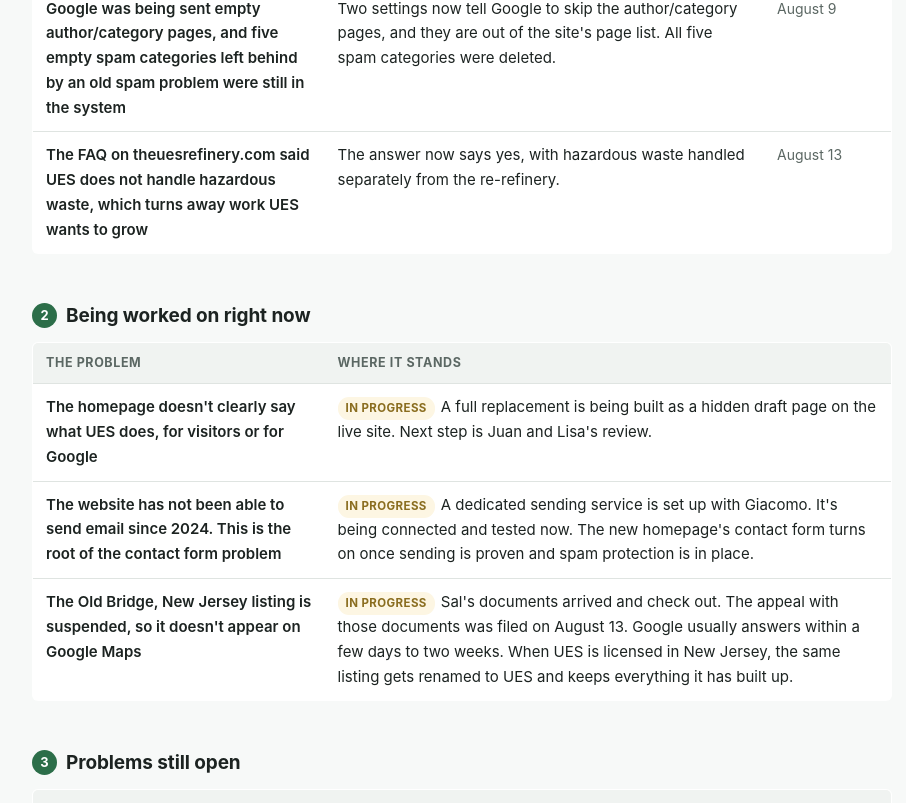
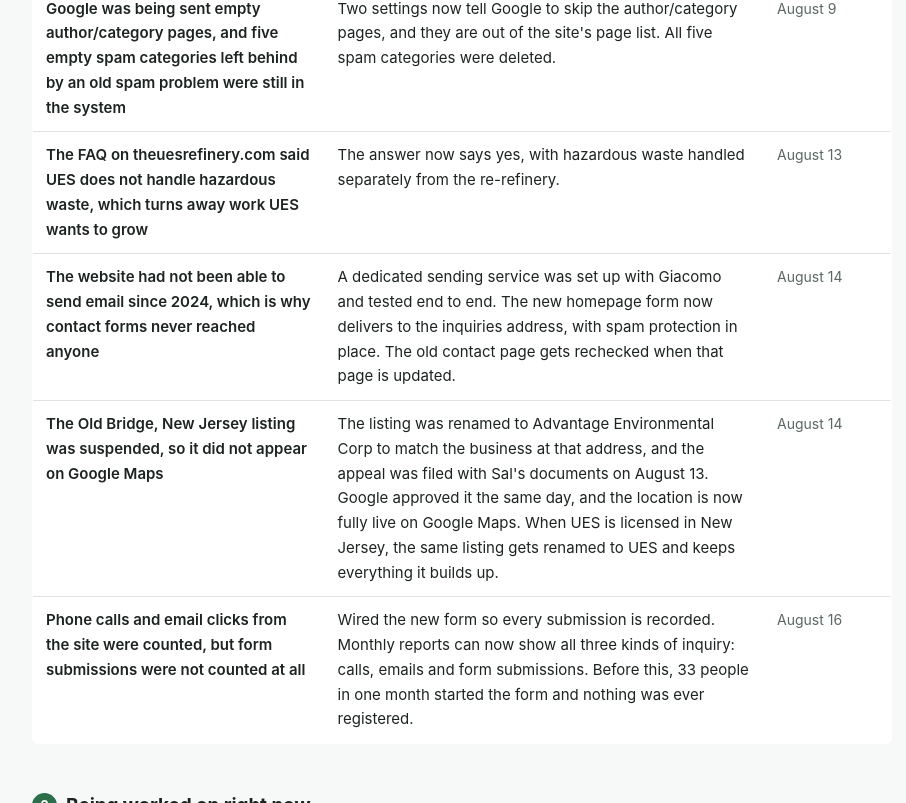
Before and after one commit to MannyPachano/ues-seo-progress, a plain HTML site: page index.html in a window 1280 px wide. Shown: the part 1997-2800 px from the top of the page, without its empty margins (178-1084 px from the left). Drawn offline with Linux system fonts and the light colour scheme.

Commit message:
Update index.html

```diff
--- a/index.html
+++ b/index.html
@@ -60,7 +60,7 @@
   <h1>UES Website Work Log</h1>
   <p class="sub">A plain-language record of the work done on universalenvironmentalservices.com.</p>
   <p class="sub">Prepared by Manny Pachano for Juan Fritschy and Lisa Sandefur.</p>
-  <span class="stamp">Last updated: August 14, 2026</span>
+  <span class="stamp">Last updated: August 18, 2026</span>
 </header>
 
 <div class="note">
@@ -164,6 +164,21 @@
     <td>The answer now says yes, with hazardous waste handled separately from the re-refinery.</td>
     <td class="when">August 13</td>
   </tr>
+  <tr>
+    <td class="prob">The website had not been able to send email since 2024, which is why contact forms never reached anyone</td>
+    <td>A dedicated sending service was set up with Giacomo and tested end to end. The new homepage form now delivers to the inquiries address, with spam protection in place. The old contact page gets rechecked when that page is updated.</td>
+    <td class="when">August 14</td>
+  </tr>
+  <tr>
+    <td class="prob">The Old Bridge, New Jersey listing was suspended, so it did not appear on Google Maps</td>
+    <td>The listing was renamed to Advantage Environmental Corp to match the business at that address, and the appeal was filed with Sal's documents on August 13. Google approved it the same day, and the location is now fully live on Google Maps. When UES is licensed in New Jersey, the same listing gets renamed to UES and keeps everything it builds up.</td>
+    <td class="when">August 14</td>
+  </tr>
+  <tr>
+    <td class="prob">Phone calls and email clicks from the site were counted, but form submissions were not counted at all</td>
+    <td>Wired the new form so every submission is recorded. Monthly reports can now show all three kinds of inquiry: calls, emails and form submissions. Before this, 33 people in one month started the form and nothing was ever registered.</td>
+    <td class="when">August 16</td>
+  </tr>
 </table>
 
 <h2><span class="n">2</span>Being worked on right now</h2>
@@ -173,15 +188,11 @@
 
   <tr>
     <td class="prob">The homepage doesn't clearly say what UES does, for visitors or for Google</td>
-    <td><span class="tag prog">IN PROGRESS</span>A full replacement is being built as a hidden draft page on the live site. Next step is Juan and Lisa's review.</td>
+    <td><span class="tag prog">IN PROGRESS</span>A full replacement is built as a hidden draft page and is now with Juan and Lisa for review."</td>
   </tr>
   <tr>
-    <td class="prob">The website has not been able to send email since 2024. This is the root of the contact form problem</td>
-    <td><span class="tag prog">IN PROGRESS</span>A dedicated sending service is set up with Giacomo. It's being connected and tested now. The new homepage's contact form turns on once sending is proven and spam protection is in place.</td>
-  </tr>
-  <tr>
-    <td class="prob">The Old Bridge, New Jersey listing is suspended, so it doesn't appear on Google Maps</td>
-    <td><span class="tag prog">IN PROGRESS</span>Sal's documents arrived and check out. The appeal with those documents was filed on August 13. Google usually answers within a few days to two weeks. When UES is licensed in New Jersey, the same listing gets renamed to UES and keeps everything it has built up.</td>
+    <td class="prob">The Sylacauga, Alabama and Boonville, Indiana locations are not showing on Google Maps yet</td>
+    <td><span class="tag prog">SUBMITTED</span>Jody filmed the walkthrough video Google requires and submitted it. Paul's is currently ongoing. Google's review usually takes up to about five business days. Once approved, both locations go live on Google Maps.</td>
   </tr>
 </table>
 
@@ -199,16 +210,8 @@
     <td><span class="tag prog">NEXT UP</span>Rewrite them page by page, starting with the pages that already get traffic. The homepage is already covered by the rebuild.</td>
   </tr>
   <tr>
-    <td class="prob">Phone calls and email clicks from the site are already counted. Form submissions are not counted at all</td>
-    <td><span class="tag prog">NEXT UP</span>Wire the forms so every submission is recorded, so monthly reports show all three kinds of inquiry. In the last 30 days, 33 people started filling out the form and no submission was ever registered.</td>
-  </tr>
-  <tr>
     <td class="prob">The Arizona listing shows the Georgia phone number</td>
     <td><span class="tag prog">WAITING</span>Replace it with a local Arizona number.</td>
-  </tr>
-  <tr>
-    <td class="prob">The Sylacauga, Alabama and Boonville, Indiana locations are not showing on Google Maps</td>
-    <td><span class="tag prog">WAITING</span>Google asks for a short video walkthrough of each site to prove the business is real. Needs a person at each location to record it.</td>
   </tr>
   <tr>
     <td class="prob">Every state page has a different layout and quality level</td>
```
